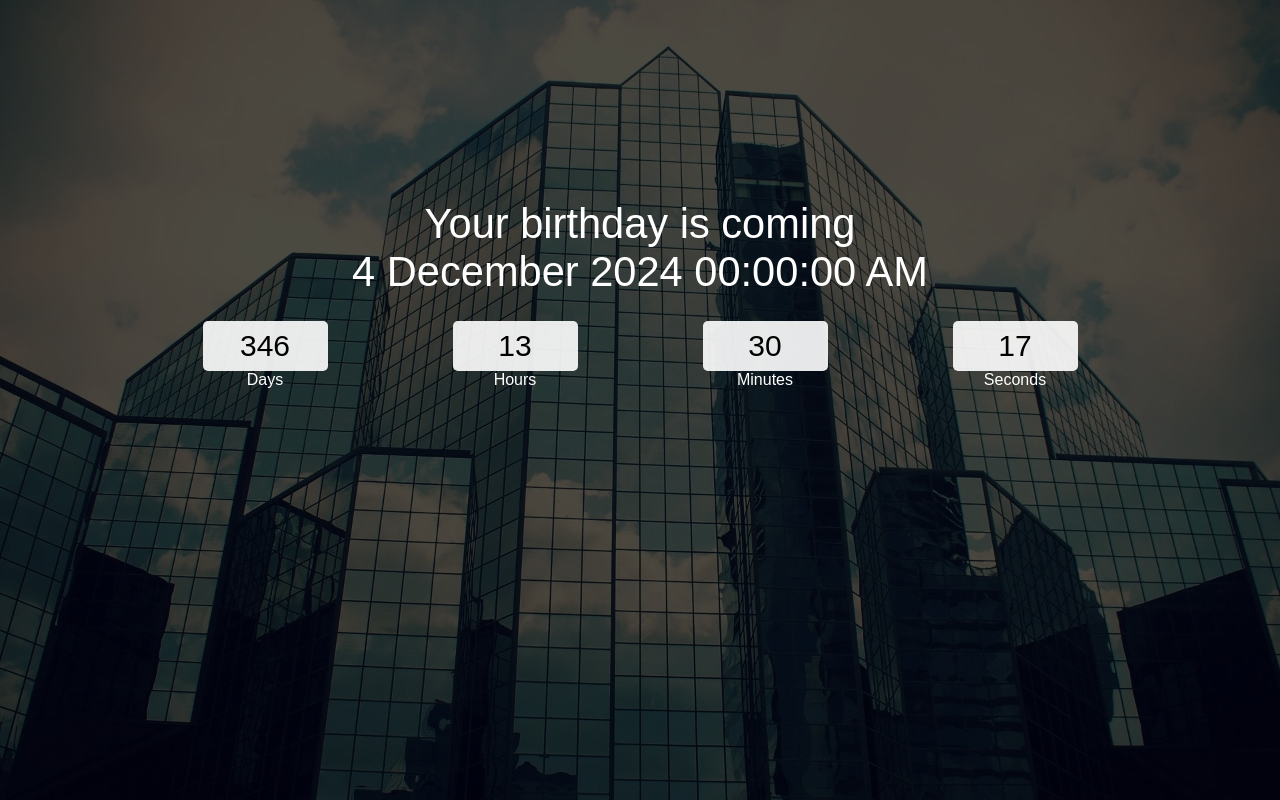
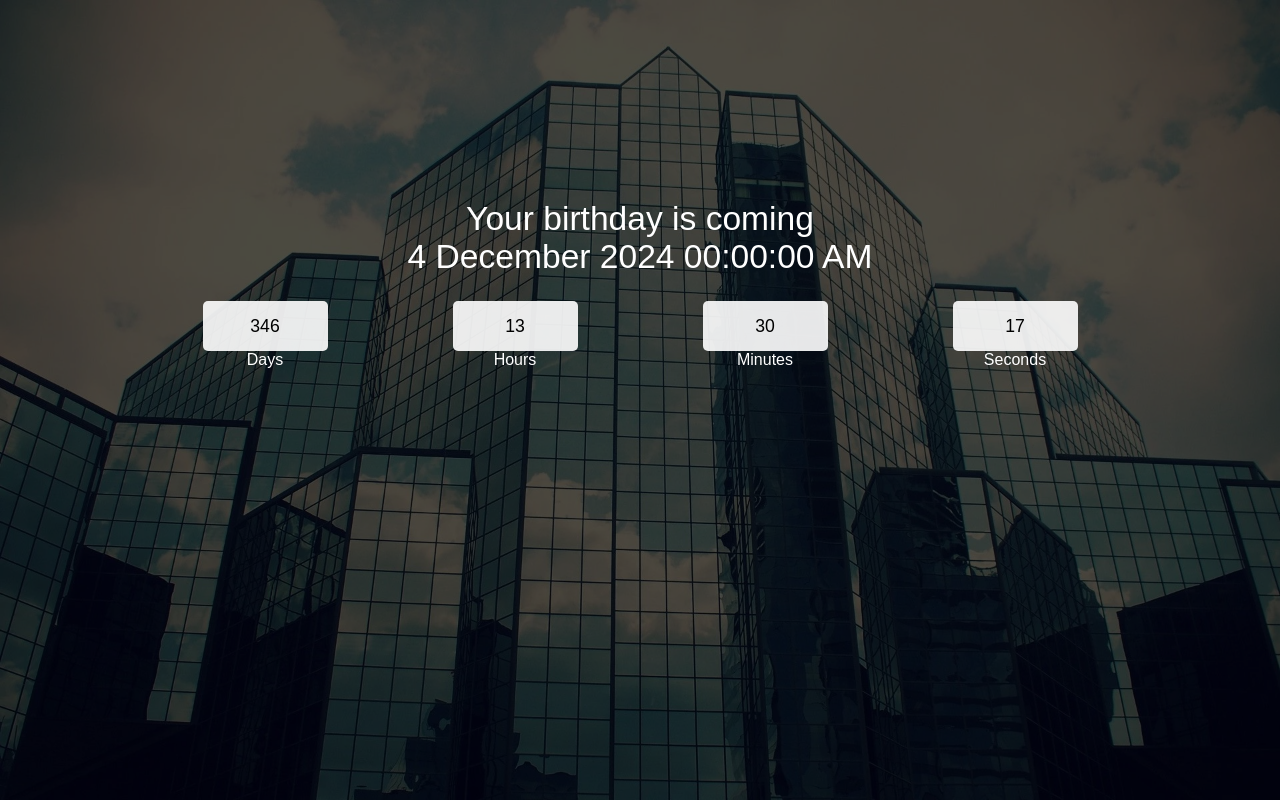
Before and after one commit to Soni-k/Countdown-App, a plain HTML site: page index.html in a window 1280 px wide. Drawn offline with Linux system fonts and the light colour scheme.

Commit message:
birthday

```diff
--- a/style.css
+++ b/style.css
@@ -27,13 +27,13 @@
     margin-top: 200px;
     color: white;
     text-align: center;
-    font-size: 2.6rem;
+    font-size: 2.1rem;
 }
 .titles {
     /* margin-top: 13px; */
     color: white;
     text-align: center;
-    font-size: 2.6rem;
+    font-size: 2.1rem;
 }
 
 .col {
@@ -59,5 +59,5 @@ input {
     border-radius: 5px;
     height: 50px;
     text-align: center;
-    font-size: 30px;
+    font-size: 1.1em;
 }
```
